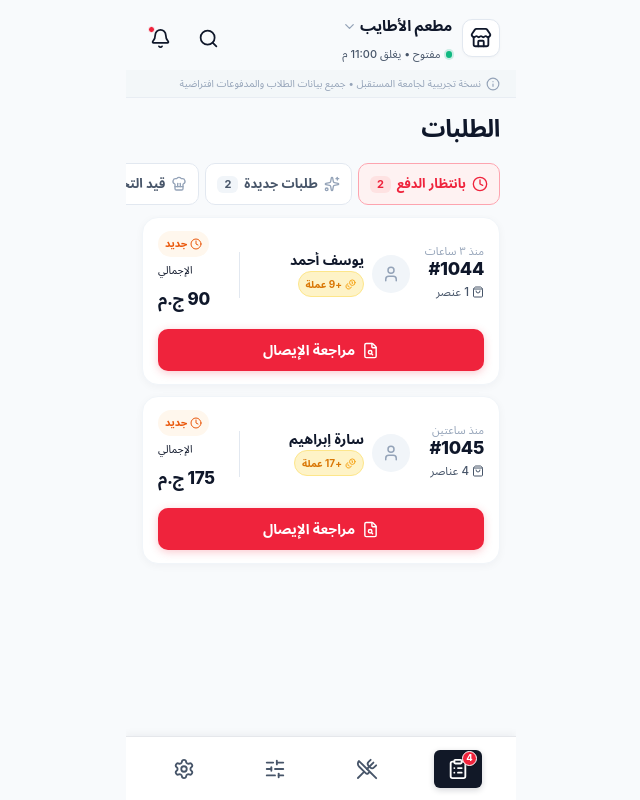
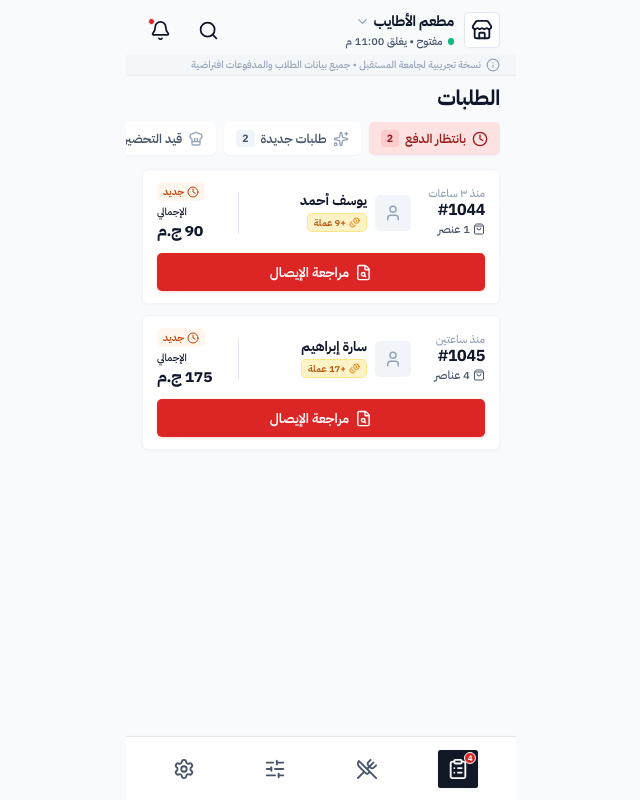
Before and after one commit to abdulkarimaklouk/restaurant-web-demo, a React (Vite) app: page / in a window 1280 px wide. Shown: the whole page, without its empty margins (319-959 px from the left). Built offline with nearby package versions, Linux system fonts and the light colour scheme.

Commit message:
improve: refine application UI and UX

```diff
--- a/index.html
+++ b/index.html
@@ -4,6 +4,9 @@
     <meta charset="UTF-8" />
     <meta name="viewport" content="width=device-width, initial-scale=1.0, maximum-scale=1.0, user-scalable=no, viewport-fit=cover" />
     <title>لوحة تحكم طلبات المطعم</title>
+    <link rel="preconnect" href="https://fonts.googleapis.com" />
+    <link rel="preconnect" href="https://fonts.gstatic.com" crossorigin />
+    <link href="https://fonts.googleapis.com/css2?family=IBM+Plex+Sans+Arabic:wght@400;500;600;700&display=swap" rel="stylesheet" />
   </head>
   <body>
     <div id="root"></div>
--- a/src/components/layout/BottomNavigation.css
+++ b/src/components/layout/BottomNavigation.css
@@ -9,7 +9,7 @@
   height: calc(64px + env(safe-area-inset-bottom, 0px));
   background-color: #FFFFFF;
   border-top: 1px solid #E5E7EB;
-  box-shadow: 0 -2px 8px rgba(15, 23, 42, 0.05);
+  box-shadow: 0 -1px 3px rgba(0, 0, 0, 0.02);
   display: flex;
   align-items: center;
   justify-content: space-around;
@@ -37,9 +37,9 @@
 /* Centered icon container with balanced proportions and smooth transition */
 .nav-icon-wrap {
   position: relative;
-  width: 48px;
+  width: 40px;
   height: 38px;
-  border-radius: 6px;
+  border-radius: 0.15625rem;
   display: flex;
   align-items: center;
   justify-content: center;
@@ -56,10 +56,11 @@
   transition: color 0.2s ease;
 }
 
-/* Active Button: dark background #111827, border-radius 6px, white icon */
+/* Active Button: dark background #111827, border-radius ~2.5px (0.15625rem), white icon, reduced shadow */
 .nav-item.active .nav-icon-wrap {
   background-color: #111827;
-  box-shadow: 0 2px 6px rgba(17, 24, 39, 0.18);
+  border-radius: 0.15625rem;
+  box-shadow: 0 1px 3px rgba(17, 24, 39, 0.08);
 }
 
 .nav-item.active .nav-icon {
@@ -88,15 +89,15 @@
 /* Unread / New Orders Badge above Orders icon */
 .nav-orders-badge {
   position: absolute;
-  top: 1px;
-  right: 5px;
-  min-width: 15px;
-  height: 15px;
-  padding: 0 3.5px;
+  top: 2px;
+  right: 2px;
+  min-width: 12px;
+  height: 12px;
+  padding: 0 2.5px;
   border-radius: 9999px;
   background-color: var(--color-crimson, #ef233c);
   color: #ffffff;
-  font-size: 9.5px;
+  font-size: 8px;
   font-weight: 700;
   line-height: 1;
   display: flex;
@@ -104,5 +105,5 @@
   justify-content: center;
   border: 1.5px solid #ffffff;
   pointer-events: none;
-  box-shadow: 0 1px 3px rgba(0, 0, 0, 0.2);
+  box-shadow: 0 1px 2px rgba(0, 0, 0, 0.12);
 }
--- a/src/components/layout/TopHeader.css
+++ b/src/components/layout/TopHeader.css
@@ -15,15 +15,15 @@
 }
 
 .brand-logo-container {
-  width: 38px;
-  height: 38px;
-  border-radius: 10px;
+  width: 36px;
+  height: 36px;
+  border-radius: 5px;
   background-color: #ffffff;
   border: 1px solid var(--color-border-subtle);
   display: flex;
   align-items: center;
   justify-content: center;
-  box-shadow: 0 1px 3px rgba(0, 0, 0, 0.03);
+  box-shadow: 0 1px 2px rgba(0, 0, 0, 0.03);
 }
 
 .brand-icon {
@@ -43,7 +43,7 @@
 }
 
 .brand-name {
-  font-size: 15px;
+  font-size: 14.5px;
   font-weight: 700;
   color: var(--color-text-main);
   letter-spacing: -0.2px;
@@ -64,7 +64,6 @@
   height: 6.5px;
   border-radius: 50%;
   background-color: var(--color-green-dot);
-  box-shadow: 0 0 0 2px rgba(16, 185, 129, 0.2);
 }
 
 .status-text {
@@ -82,7 +81,7 @@
 .header-action-btn {
   width: 36px;
   height: 36px;
-  border-radius: 8px;
+  border-radius: 5px;
   display: flex;
   align-items: center;
   justify-content: center;
--- a/src/features/orders/OrdersPage.css
+++ b/src/features/orders/OrdersPage.css
@@ -39,24 +39,26 @@
 
 /* Page Header */
 .orders-page-header {
-  padding: 6px 16px 6px 16px;
+  padding: 6px 16px 4px 16px;
   flex-shrink: 0;
   min-width: 0;
 }
 
 .orders-title {
-  font-size: 24px;
-  font-weight: 800;
+  font-size: 21px;
+  font-weight: 700;
   color: var(--color-text-main);
-  letter-spacing: -0.4px;
+  letter-spacing: -0.3px;
 }
 
 /* Orders List Scroll */
 .orders-list-scroll {
   flex: 1;
   overflow-y: auto;
-  padding: 2px 16px 84px 16px; /* 84px clearance for floating bottom navigation */
+  overflow-x: hidden;
+  padding: 2px 16px calc(84px + env(safe-area-inset-bottom, 0px)) 16px;
   -webkit-overflow-scrolling: touch;
+  overscroll-behavior-y: contain;
   min-width: 0;
   width: 100%;
 }
--- a/src/features/orders/components/OrderCard.css
+++ b/src/features/orders/components/OrderCard.css
@@ -2,19 +2,19 @@
   background-color: var(--color-card-bg);
   border-radius: var(--radius-card);
   border: 1px solid var(--color-border);
-  box-shadow: 0 2px 8px rgba(15, 23, 42, 0.04);
-  padding: 13px 15px;
+  box-shadow: 0 1px 3px rgba(15, 23, 42, 0.04);
+  padding: 12px 14px;
   margin-bottom: 11px;
   display: flex;
   flex-direction: column;
-  gap: 11px;
+  gap: 10px;
   transition: transform 0.15s ease, box-shadow 0.15s ease;
   user-select: none;
   cursor: pointer;
 }
 
 .order-card:hover {
-  box-shadow: 0 4px 14px rgba(15, 23, 42, 0.07);
+  box-shadow: 0 2px 8px rgba(15, 23, 42, 0.06);
 }
 
 .order-card:active {
@@ -46,8 +46,8 @@
 }
 
 .order-number {
-  font-size: 18px;
-  font-weight: 800;
+  font-size: 16px;
+  font-weight: 700;
   color: var(--color-text-main);
   letter-spacing: -0.3px;
   line-height: 1.15;
@@ -77,9 +77,9 @@
 }
 
 .avatar-circle {
-  width: 38px;
-  height: 38px;
-  border-radius: 50%;
+  width: 36px;
+  height: 36px;
+  border-radius: 5px;
   background-color: #f1f5f9;
   display: flex;
   align-items: center;
@@ -95,18 +95,18 @@
   display: flex;
   flex-direction: column;
   min-width: 0;
-  gap: 3px;
   justify-content: center;
 }
 
 .customer-name {
-  font-size: 14px;
+  font-size: 13.5px;
   font-weight: 700;
   color: var(--color-text-main);
   white-space: nowrap;
   overflow: hidden;
   text-overflow: ellipsis;
-  line-height: 1.2;
+  line-height: 1.25;
+  margin-bottom: 4px; /* Vertical margin below order name */
 }
 
 .coins-pill {
@@ -116,21 +116,21 @@
   background-color: var(--color-amber-bg);
   border: 1px solid var(--color-amber-border);
   border-radius: var(--radius-pill);
-  padding: 1.5px 7px;
-  font-size: 10px;
-  font-weight: 700;
+  padding: 1.5px 6px;
+  font-size: 9.5px;
+  font-weight: 600;
   color: var(--color-amber);
   width: fit-content;
 }
 
 .coins-icon {
-  color: #f59e0b;
+  color: #d97706;
 }
 
 /* Zone Divider */
 .zone-divider {
   width: 1px;
-  height: 46px;
+  height: 42px;
   background-color: var(--color-border-subtle);
   flex-shrink: 0;
   margin: 0 1px;
@@ -150,10 +150,10 @@
   display: inline-flex;
   align-items: center;
   gap: 3px;
-  padding: 2px 7px;
+  padding: 2px 6px;
   border-radius: var(--radius-pill);
-  font-size: 10.5px;
-  font-weight: 700;
+  font-size: 10px;
+  font-weight: 600;
 }
 
 .status-badge.new {
@@ -183,14 +183,14 @@
 }
 
 .total-label {
-  font-size: 10.5px;
+  font-size: 10px;
   color: var(--color-text-muted);
   font-weight: 500;
 }
 
 .total-amount {
-  font-size: 17px;
-  font-weight: 800;
+  font-size: 16px;
+  font-weight: 700;
   color: var(--color-text-main);
   letter-spacing: -0.3px;
   white-space: nowrap;
@@ -203,14 +203,14 @@
 
 .card-action-btn {
   width: 100%;
-  height: 42px;
-  border-radius: 10px;
+  height: 38px;
+  border-radius: var(--radius-btn);
   display: flex;
   align-items: center;
   justify-content: center;
-  gap: 7px;
-  font-size: 14px;
-  font-weight: 700;
+  gap: 6px;
+  font-size: 13.5px;
+  font-weight: 600;
   transition: all 0.15s ease;
 }
 
@@ -222,7 +222,7 @@
 .card-action-btn.crimson {
   background-color: var(--color-crimson);
   color: #ffffff;
-  box-shadow: 0 2px 8px rgba(239, 35, 60, 0.25);
+  box-shadow: 0 1px 3px rgba(220, 38, 38, 0.2);
 }
 
 .card-action-btn.crimson:hover {
@@ -232,19 +232,19 @@
 .card-action-btn.primary {
   background-color: var(--color-blue);
   color: #ffffff;
-  box-shadow: 0 2px 8px rgba(37, 99, 235, 0.25);
+  box-shadow: 0 1px 3px rgba(29, 78, 216, 0.2);
 }
 
 .card-action-btn.green {
   background-color: var(--color-green);
   color: #ffffff;
-  box-shadow: 0 2px 8px rgba(22, 163, 74, 0.25);
+  box-shadow: 0 1px 3px rgba(21, 128, 61, 0.2);
 }
 
 .card-action-btn.dark {
   background-color: var(--color-primary-dark);
   color: #ffffff;
-  box-shadow: 0 2px 8px rgba(15, 23, 42, 0.2);
+  box-shadow: 0 1px 3px rgba(15, 23, 42, 0.15);
 }
 
 .card-action-btn.none {
--- a/src/features/orders/components/OrderTabs.css
+++ b/src/features/orders/components/OrderTabs.css
@@ -9,16 +9,32 @@
 .order-tabs-scroll {
   display: flex;
   align-items: center;
-  gap: 6px;
+  gap: 8px;
   overflow-x: auto;
+  overflow-y: hidden;
   min-width: 0;
-  padding: 0 16px;
+  width: 100%;
+  padding: 2px 16px;
   scrollbar-width: none;
   -ms-overflow-style: none;
+  -webkit-overflow-scrolling: touch;
+  scroll-behavior: smooth;
+  overscroll-behavior-x: contain;
+  scroll-padding-inline: 16px;
 }
 
 .order-tabs-scroll::-webkit-scrollbar {
   display: none;
+}
+
+/* Trailing spacer to prevent the last tab from clipping in RTL horizontal scroll */
+.order-tabs-scroll::after {
+  content: '';
+  display: block;
+  width: 8px;
+  min-width: 8px;
+  height: 1px;
+  flex-shrink: 0;
 }
 
 .order-tab-item {
@@ -26,11 +42,12 @@
   align-items: center;
   gap: 6px;
   padding: 6px 11px;
-  border-radius: 10px;
+  border-radius: 5px;
   background-color: #ffffff;
-  border: 1px solid var(--color-border-subtle);
+  border: 1px solid transparent;
+  box-shadow: 0 1px 2px rgba(15, 23, 42, 0.04);
   color: var(--color-text-secondary);
-  font-size: 13px;
+  font-size: 12.5px;
   font-weight: 600;
   white-space: nowrap;
   flex-shrink: 0;
@@ -44,78 +61,78 @@
 }
 
 .tab-count-badge {
-  font-size: 11px;
+  font-size: 10.5px;
   font-weight: 700;
-  padding: 1.5px 7px;
-  border-radius: 6px;
+  padding: 1px 6px;
+  border-radius: 4px;
   background-color: #f1f5f9;
   color: var(--color-text-secondary);
-  min-width: 20px;
+  min-width: 18px;
   text-align: center;
 }
 
-/* Active tab styles matching reference */
+/* Active tab styles - transparent borders, restrained background tints */
 .order-tab-item.pending.active {
-  border-color: var(--color-crimson-border);
-  background-color: var(--color-crimson-light);
-  color: var(--color-crimson);
+  border-color: transparent;
+  background-color: #fee2e2;
+  color: #991b1b;
 }
 .order-tab-item.pending.active .tab-icon {
-  color: var(--color-crimson);
+  color: #991b1b;
 }
 .order-tab-item.pending.active .tab-count-badge {
-  background-color: var(--color-crimson-badge);
-  color: var(--color-crimson);
+  background-color: #fecaca;
+  color: #991b1b;
 }
 
 .order-tab-item.new.active {
-  border-color: #fed7aa;
-  background-color: #fff7ed;
-  color: #ea580c;
+  border-color: transparent;
+  background-color: #ffedd5;
+  color: #9a3412;
 }
 .order-tab-item.new.active .tab-icon {
-  color: #ea580c;
+  color: #9a3412;
 }
 .order-tab-item.new.active .tab-count-badge {
-  background-color: #ffedd5;
-  color: #ea580c;
+  background-color: #fed7aa;
+  color: #9a3412;
 }
 
 .order-tab-item.preparing.active {
-  border-color: #bfdbfe;
-  background-color: var(--color-blue-bg);
-  color: var(--color-blue);
+  border-color: transparent;
+  background-color: #e0f2fe;
+  color: #0369a1;
 }
 .order-tab-item.preparing.active .tab-icon {
-  color: var(--color-blue);
+  color: #0369a1;
 }
 .order-tab-item.preparing.active .tab-count-badge {
-  background-color: #dbeafe;
-  color: #1d4ed8;
+  background-color: #bae6fd;
+  color: #0369a1;
 }
 
 .order-tab-item.ready.active {
-  border-color: #bbf7d0;
-  background-color: var(--color-green-bg);
-  color: var(--color-green);
+  border-color: transparent;
+  background-color: #dcfce7;
+  color: #15803d;
 }
 .order-tab-item.ready.active .tab-icon {
-  color: var(--color-green);
+  color: #15803d;
 }
 .order-tab-item.ready.active .tab-count-badge {
-  background-color: #dcfce7;
+  background-color: #bbf7d0;
   color: #15803d;
 }
 
 .order-tab-item.delivered.active {
-  border-color: #cbd5e1;
+  border-color: transparent;
   background-color: #f1f5f9;
-  color: var(--color-primary-dark);
+  color: #1e293b;
 }
 .order-tab-item.delivered.active .tab-icon {
-  color: var(--color-primary-dark);
+  color: #1e293b;
 }
 .order-tab-item.delivered.active .tab-count-badge {
   background-color: #e2e8f0;
-  color: var(--color-text-main);
+  color: #1e293b;
 }
--- a/src/features/orders/components/OrderTabs.tsx
+++ b/src/features/orders/components/OrderTabs.tsx
@@ -1,4 +1,4 @@
-import React from 'react';
+import React, { useRef, useEffect } from 'react';
 import { Clock, ChefHat, CheckCircle2, Package, Sparkles, LucideIcon } from 'lucide-react';
 import { OrderViewTab } from '../../../types/order';
 import './OrderTabs.css';
@@ -28,6 +28,18 @@ export const OrderTabs: React.FC<OrderTabsProps> = ({
   counts,
   onTabChange,
 }) => {
+  const activeTabRef = useRef<HTMLButtonElement | null>(null);
+
+  useEffect(() => {
+    if (activeTabRef.current) {
+      activeTabRef.current.scrollIntoView({
+        behavior: 'smooth',
+        block: 'nearest',
+        inline: 'nearest',
+      });
+    }
+  }, [activeTab]);
+
   return (
     <div className="order-tabs-wrapper" role="tablist" aria-label="أقسام الطلبات">
       <div className="order-tabs-scroll">
@@ -39,6 +51,7 @@ export const OrderTabs: React.FC<OrderTabsProps> = ({
           return (
             <button
               key={tab.key}
+              ref={isActive ? activeTabRef : undefined}
               type="button"
               role="tab"
               aria-selected={isActive}
--- a/src/styles/tokens.css
+++ b/src/styles/tokens.css
@@ -13,43 +13,43 @@
   --color-text-muted: #94a3b8;
 
   /* Crimson / Action Red (Verify Payment & Pending Tab) */
-  --color-crimson: #ef233c;
-  --color-crimson-hover: #d90429;
+  --color-crimson: #dc2626;
+  --color-crimson-hover: #b91c1c;
   --color-crimson-light: #fef2f2;
   --color-crimson-badge: #fee2e2;
-  --color-crimson-border: #fda4af;
+  --color-crimson-border: #fca5a5;
 
   /* Amber & Orange (Coins & Status) */
-  --color-amber: #d97706;
+  --color-amber: #b45309;
   --color-amber-bg: #fef3c7;
   --color-amber-border: #fde68a;
-  --color-orange-status: #ea580c;
+  --color-orange-status: #c2410c;
   --color-orange-status-bg: #fff7ed;
 
   /* Blue (Preparing View & Badges) */
-  --color-blue: #2563eb;
+  --color-blue: #1d4ed8;
   --color-blue-bg: #eff6ff;
 
   /* Green (Ready View & Store Open Dot) */
-  --color-green: #16a34a;
+  --color-green: #15803d;
   --color-green-bg: #ecfdf5;
   --color-green-dot: #10b981;
 
-  /* Corner Radii */
-  --radius-card: 16px;
-  --radius-btn: 12px;
-  --radius-pill: 9999px;
-  --radius-badge: 8px;
+  /* Corner Radii - Restrained enterprise ~5px */
+  --radius-card: 6px;
+  --radius-btn: 5px;
+  --radius-pill: 5px;
+  --radius-badge: 4px;
 
-  /* Shadows */
-  --shadow-card: 0 2px 8px rgba(15, 23, 42, 0.04);
-  --shadow-nav: 0 4px 20px rgba(15, 23, 42, 0.08);
-  --shadow-modal: 0 10px 30px rgba(15, 23, 42, 0.15);
+  /* Shadows - Subtle and restrained */
+  --shadow-card: 0 1px 3px rgba(15, 23, 42, 0.05);
+  --shadow-nav: 0 1px 4px rgba(15, 23, 42, 0.03);
+  --shadow-modal: 0 8px 24px rgba(15, 23, 42, 0.12);
 
   /* Viewport Metrics */
   --viewport-width: 390px;
   --viewport-height: 844px;
 
   /* Typography */
-  --font-family: -apple-system, BlinkMacSystemFont, "Segoe UI", Roboto, "Cairo", "Noto Sans Arabic", Tahoma, sans-serif;
+  --font-family: "IBM Plex Sans Arabic", -apple-system, BlinkMacSystemFont, "Segoe UI", Roboto, "Noto Sans Arabic", Tahoma, sans-serif;
 }
```
Also changed, not shown: src/components/ui/MockReceipt.css (+7 -7 lines), src/components/ui/SummaryModal.css (+6 -6 lines).
